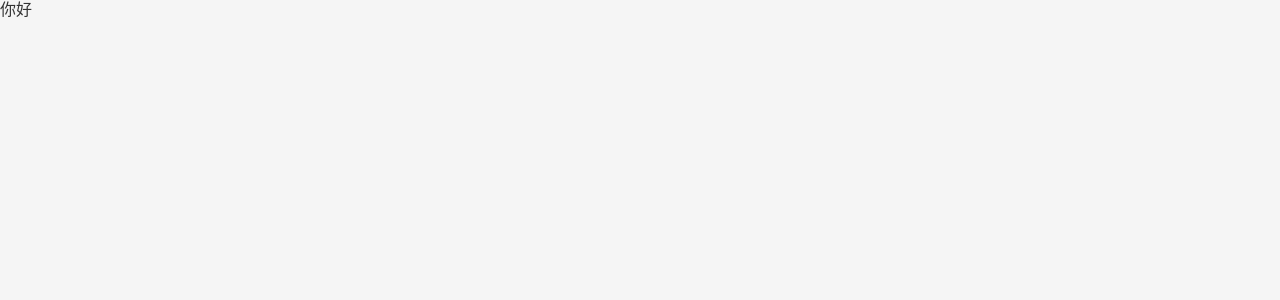
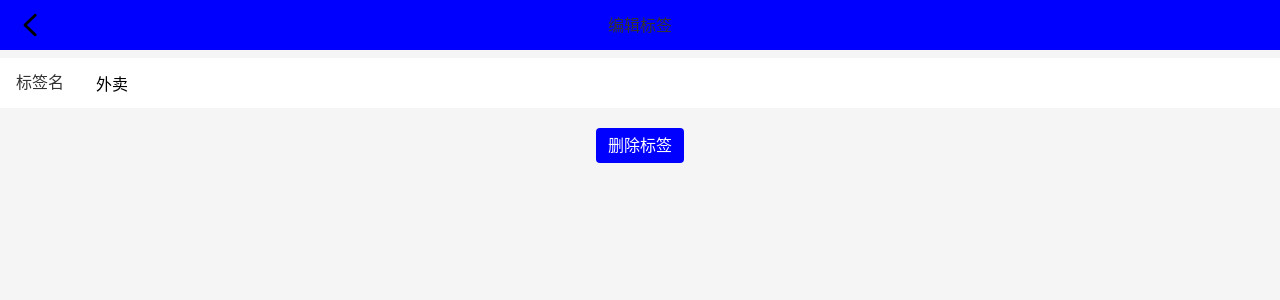
Before and after one commit to Allen718/react-money-dem, a React app: page /#/tags/1 in a window 1280 px wide. Shown: the top 300 px of the page. Built offline with nearby package versions, Linux system fonts and the light colour scheme.

Commit message:
'完成tagEdit页面编辑'

```diff
--- a/src/App.tsx
+++ b/src/App.tsx
@@ -25,7 +25,7 @@ export default function App() {
           <Route  exact path="/tags" >
             <Tags />
           </Route>
-            <Route  exact path="/tags/:tag">
+            <Route  exact path="/tags/:id">
               <TagEdit />
           </Route>
           <Route  exact path="/money">
--- /dev/null
+++ b/src/components/Button.tsx
@@ -0,0 +1,11 @@
+import styled from 'styled-components';
+
+const Button=styled.button`
+border:none;
+background:blue;
+width:88px;
+padding: 8px 12px;
+border-radius: 4px;
+  color: white;
+`
+export default Button
--- /dev/null
+++ b/src/components/Center.tsx
@@ -0,0 +1,9 @@
+import styled from 'styled-components';
+
+const Center=styled.div`
+display: flex;
+justify-items: center;
+align-items: center;
+flex-direction:column;
+`
+export default Center
--- a/src/components/Icon.tsx
+++ b/src/components/Icon.tsx
@@ -3,12 +3,12 @@ let importAll = (requireContext: __WebpackModuleApi.RequireContext) => requireCo
 try {importAll(require.context('icons', true, /\.svg$/));} catch (error) {console.log(error);}
 
 type Prop={
-  name:string
+  name?:string
 }
 const Icon=(props:Prop)=>{
   return(
     <svg className="icon">
-      <use xlinkHref={'#'+props.name}/>
+      {props.name&&<use xlinkHref={'#'+props.name}/>}
     </svg>
   )
 }
--- /dev/null
+++ b/src/components/Input.tsx
@@ -0,0 +1,31 @@
+import React from 'react';
+import styled from 'styled-components';
+const Label=styled.label`
+display:flex;
+    align-items: center;
+    > span { margin-right: 16px; white-space: nowrap; }
+    > input {
+      display:block;
+      width: 100%;
+      height: 50px;
+      background: none;
+      border: none;
+    }
+
+`
+type Props={
+  label:string,
+
+}&React.InputHTMLAttributes<HTMLInputElement>
+const Input:React.FC<Props> =(props)=>{
+const {label,children ,...rest}=props
+  return(
+    <Label>
+      <span>{label}</span>
+      <input {...rest}
+      />
+    </Label>
+    )
+
+}
+export default Input
--- a/src/index.scss
+++ b/src/index.scss
@@ -36,8 +36,8 @@ a{
   height:1em;
 }
 
-button{
-  font-family: inherit;
+button,input{
+  font: inherit;
 }
 :focus{
   outline: none;
--- /dev/null
+++ b/src/lib/createId.tsx
@@ -0,0 +1,6 @@
+let id=0
+const createId=()=>{
+  id+=1
+  return id
+}
+export default createId
--- a/src/money/NoteSection.tsx
+++ b/src/money/NoteSection.tsx
@@ -1,45 +1,33 @@
 import styled from 'styled-components';
-import React, {useRef} from 'react';
+import React, {ChangeEventHandler} from 'react';
+import Input from '../components/Input';
 const Wrapper=styled.section`
 background: #f5f5f5;
   padding: 0 16px;
   font-size: 14px;
-  > label {
-    display:flex;
-    align-items: center;
-    > span { margin-right: 16px; white-space: nowrap; }
-    > input {
-      display:block;
-      width: 100%;
-      height: 50px;
-      background: none;
-      border: none;
-    }
-  }`
+  `
 type Props={
   value:string,
   onChange:(value:string)=>void
 }
 const NoteSection:React.FC<Props> =(props)=>{
-  // const [notes,setNotes]=useState('')
   const notes=props.value
-  const refInput=useRef<HTMLInputElement>(null)
-  const onBlur = () => {
-    if (refInput.current !== null) {
-      props.onChange(refInput.current.value);
-    }}
+  const onChange:ChangeEventHandler<HTMLInputElement> =(e)=>{
+    props.onChange(e.target.value)
+  }
+
   return(
     <Wrapper>
-      <label>
-        <span>备注</span>
-        <input type="text"
-               defaultValue={notes}
-               placeholder="写点备注吧"
-               ref={refInput}
-               onBlur={onBlur} />
-      </label>
+        <Input
+          type="text"
+          label={''}
+          defaultValue={notes}
+          placeholder='写点备注吧'
+          onChange={onChange}
+         />
     </Wrapper>
     )
 
+
 }
 export {NoteSection}
--- a/src/money/TagsSection.tsx
+++ b/src/money/TagsSection.tsx
@@ -2,6 +2,7 @@ import styled from 'styled-components';
 import React from 'react';
 import Icon from '../components/Icon';
 import useTags from '../useTags';
+import createId from '../lib/createId';
 
 const Wrapper = styled.section`
 padding: 15px 10px;
@@ -59,7 +60,7 @@ const TagsSection: React.FC<Props> = (props) => {
   const onAddTag=()=>{
    const tagName= window.prompt('请输入新增标签名')
     if(tagName!==null){
-    setTags([...tags, {id:Math.random(),name:tagName}])
+    setTags([...tags, {id:createId(),name:tagName}])
     }
   }
   const onToggleTags=(tagId:number)=>{
--- a/src/useTags.tsx
+++ b/src/useTags.tsx
@@ -1,6 +1,30 @@
 import {useState} from 'react';
+import createId from './lib/createId';
+const defaultTags=[{id:createId(),name:'外卖'}, {id:createId(),name:'蔬菜'},{id:createId(),name:'零食'},{id:createId(),name:'房租'},{id:5,name:'水果'}]
 const useTags=()=>{
-  const [tags,setTags]=useState([{id:1,name:'外卖'}, {id:2,name:'蔬菜'},{id:3,name:'零食'},{id:4,name:'房租'},{id:5,name:'水果'}])
-  return {tags,setTags}
+  const [tags,setTags]=useState(defaultTags)
+  const findTag=(id:number)=>{
+    return tags.filter(tag=>tag.id===id)[0]
+  }
+  const findTagIndex=(id:number)=>{
+    let result=-1
+    for(let i=0;i<tags.length;i++){
+      if(tags[i].id===id){
+        result=i
+        break
+      }
+    }
+    return result
+  }
+     const updateTag=(id:number,obj:{name:string})=>{
+     const index=findTagIndex(id)
+       console.log('index');
+       console.log(index);
+       const cloneTags=JSON.parse(JSON.stringify(tags))
+       cloneTags.splice(index,1,{id:id,name:obj.name})
+       console.log(cloneTags)
+       setTags(cloneTags)
+  }
+  return {tags,setTags,findTag,updateTag}
 }
 export default useTags
--- a/src/views/Tag.tsx
+++ b/src/views/Tag.tsx
@@ -36,7 +36,7 @@ const {tags}=useTags()
       <TagList>
         {tags.map(tag=>
           <li key={tag.id}>
-            <Link to={"/tags/"+tag.name} >
+            <Link to={"/tags/"+tag.id} >
             <span className="oneLine">{tag.name}</span>
             <Icon name="right"/>
             </Link>
--- a/src/views/TagEdit.tsx
+++ b/src/views/TagEdit.tsx
@@ -1,5 +1,69 @@
 import React from 'react';
+import useTags from '../useTags';
+import {useParams} from 'react-router-dom';
+import Icon from '../components/Icon';
+import styled from 'styled-components';
+import Input from '../components/Input';
+import Button from '../components/Button';
+import Center from '../components/Center';
+const Layout=styled.div`
+>header{
+display: flex;
+justify-content: space-between;
+justify-items: center;
+align-items: center;
+line-height: 20px;
+padding:10px 16px;
+background: blue;
+>svg{
+width: 30px;
+height:30px;
+}
+}
+>label{
+display: flex;
+align-items: center;
+background: white;
+margin-top: 8px;
+span{
+padding: 0 16px;
+}
+input{
+
+}
+}
+>div{
+>button{
+margin:20px 0;
+}
+
+}
+`
+
 const TagEdit:React.FC=()=>{
-  return( <div>你好</div>)
+  const {findTag,updateTag}=useTags()
+  let {id}=useParams();
+  const tag=findTag(parseFloat(id))
+  return(
+  <Layout>
+    <header>
+      <Icon name="left"/>
+      <span>编辑标签</span>
+      <Icon/>
+    </header>
+     <Input label='标签名'
+            type="text"
+            value={tag.name}
+     onChange={(e)=>{
+       console.log(e.target.value)
+       updateTag(tag.id,{name:e.target.value})
+
+     }}/>
+            <Center>
+              <Button>删除标签</Button>
+            </Center>
+
+  </Layout>
+  )
 }
 export default TagEdit
```
Also changed, not shown: src/icons/left.svg (added).
